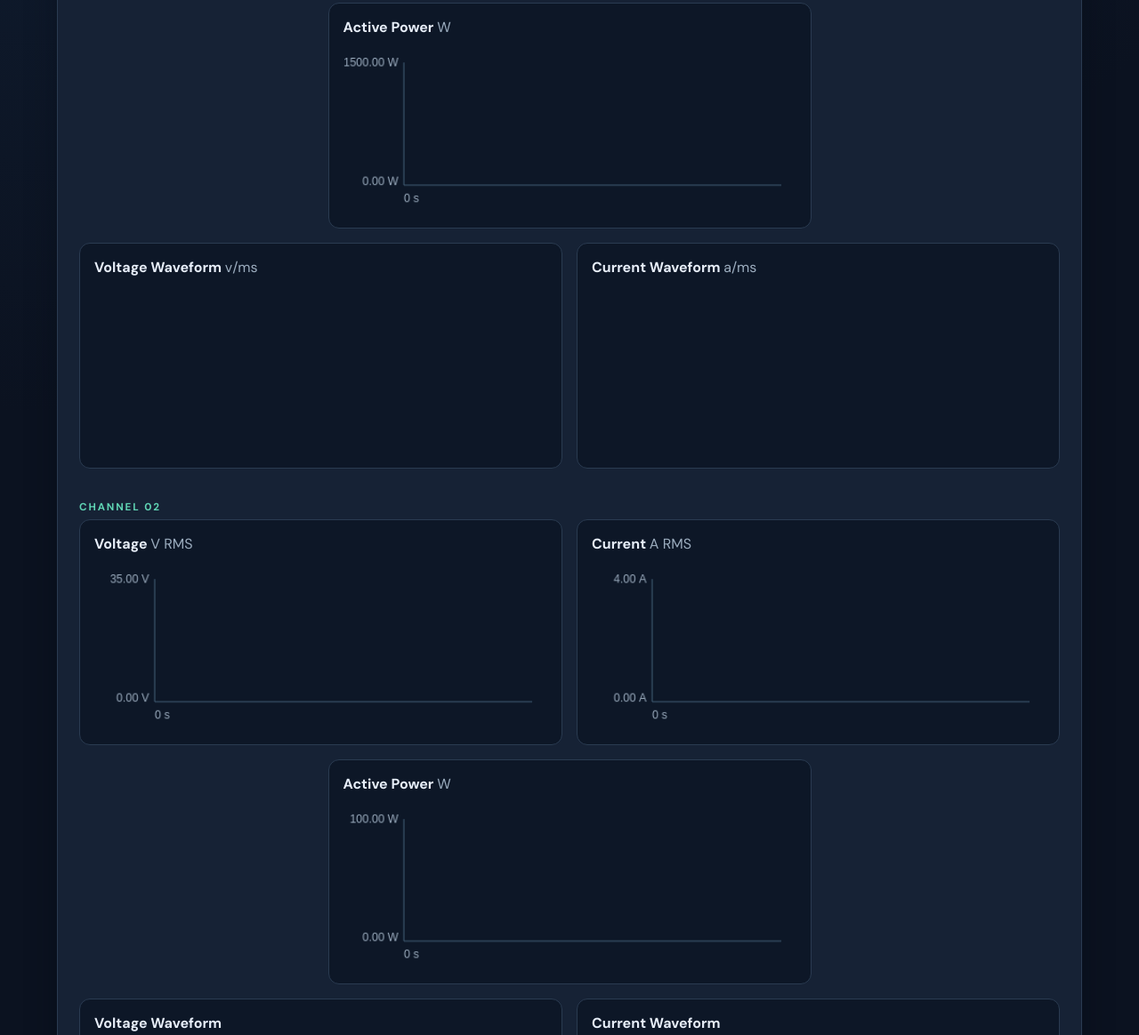
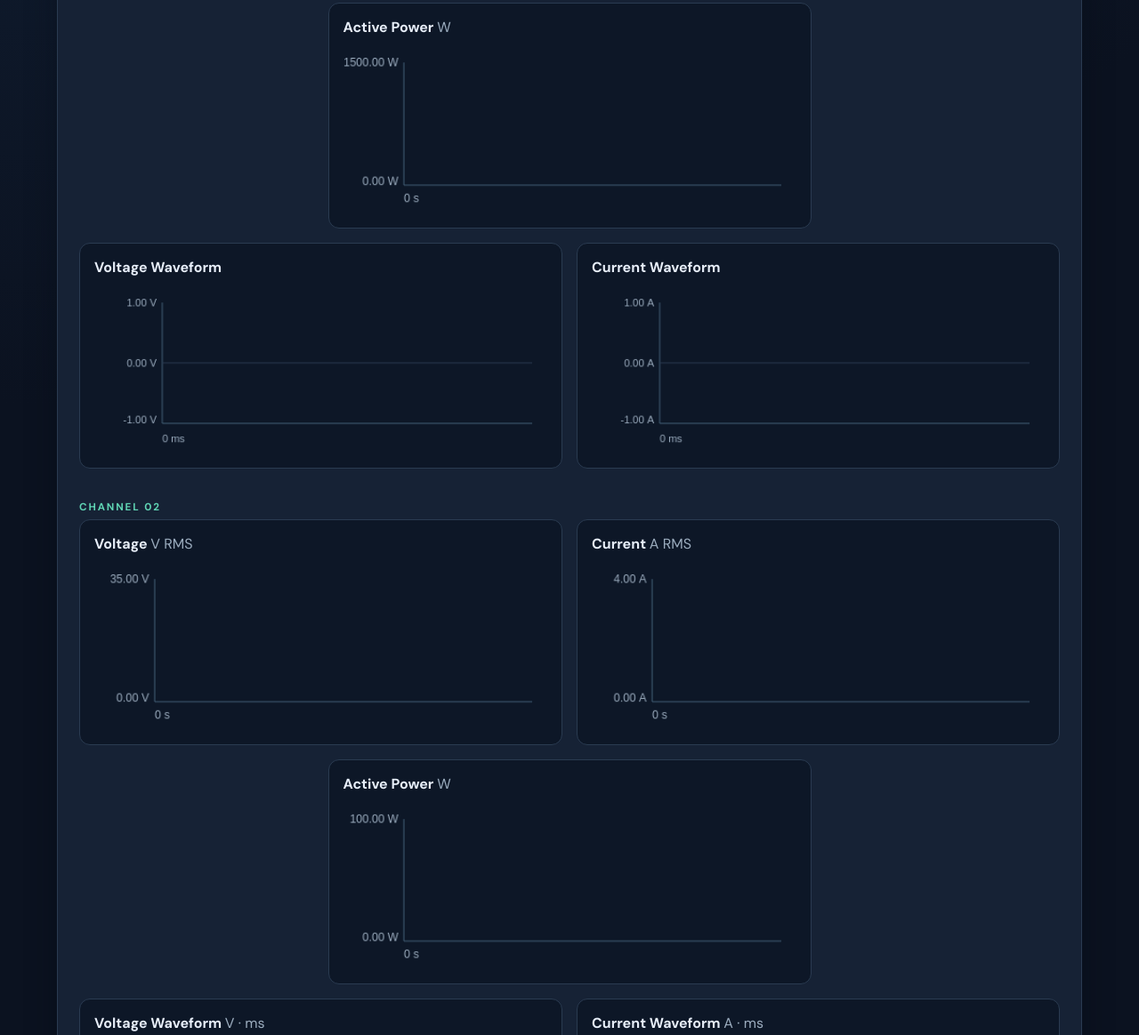
Before and after one commit to Rodrogamby/smart_supply, a website built with Vite: page gui/index.html in a window 1280 px wide. Shown: the part 1390-2554 px from the top of the page at 89% size. Built offline with nearby package versions, Linux system fonts and the light colour scheme.

Commit message:
hopefully the final dashboard's version

```diff
--- a/gui/index.html
+++ b/gui/index.html
@@ -83,11 +83,11 @@
               <canvas id="ch1-power-chart" width="480" height="180" role="img" aria-label="Channel 1 active power over time" ></canvas>
             </div>
             <div class="history-chart voltage-waveform-chart">
-              <h4>Voltage Waveform <span>v/ms</span></h4>
+              <h4>Voltage Waveform <span></span></h4>
               <canvas id="ch1-voltage_waveform-chart" width="480" height="180" role="img" aria-label="Channel 1 voltage waveform"></canvas>
             </div>
             <div class="history-chart current-waveform-chart">
-              <h4>Current Waveform <span>a/ms</span></h4>
+              <h4>Current Waveform <span></span></h4>
               <canvas id="ch1-current_waveform-chart" width="480" height="180" role="img" aria-label="Channel 1 current waveform"></canvas>
             </div>
           </div>
@@ -107,11 +107,11 @@
               <canvas id="ch2-power-chart" width="480" height="180" role="img" aria-label="Channel 2 voltage over time" ></canvas>
             </div>
             <div class="history-chart voltage-waveform-chart">
-              <h4>Voltage Waveform <span></span></h4>
+              <h4>Voltage Waveform <span>V · ms</span></h4>
               <canvas id="ch2-voltage_waveform-chart" width="480" height="180" role="img" aria-label="Channel 2 voltage waveform"></canvas>
             </div>
             <div class="history-chart current-waveform-chart">
-              <h4>Current Waveform <span></span></h4>
+              <h4>Current Waveform <span>A · ms</span></h4>
               <canvas id="ch2-current_waveform-chart" width="480" height="180" role="img" aria-label="Channel 2 current waveform"></canvas>
             </div>
           </div>
@@ -173,19 +173,18 @@
         </section>
         <section class="panel testing-panel" aria-labelledby="testing-title">
           <div class="section-heading"><div><p class="eyebrow">RELAY SEQUENCES</p><h2 id="testing-title">Testing</h2></div></div>
-          <p class="muted testing-help">Each row applies its state for the specified duration. Keep this tab open and connected. Browser timing is approximate.</p>
+          <p class="muted testing-help">Each row applies its state for the specified duration</p>
           <div class="testing-toolbar"><label for="testing-channel">Channel</label><select id="testing-channel"><option value="ch1">Channel 1</option><option value="ch2">Channel 2</option></select></div>
           <div class="testing-table-wrap"><table class="testing-table"><thead><tr><th scope="col">Time (seconds)</th><th scope="col">State</th><th scope="col">Actions</th></tr></thead><tbody id="testing-rows"></tbody></table></div>
           <div class="testing-actions"><button id="testing-add" type="button" class="secondary">+ Add row</button><button id="testing-play" type="button">Play</button><button id="testing-stop" type="button" class="secondary" disabled>Stop</button></div>
           <label class="testing-cycle"><input id="testing-cycle" type="checkbox"> Cyclic — repeat the sequence</label>
-          <p id="testing-status" class="muted" role="status">Ready. Stop and sequence completion send Off.</p>
         </section>
         <section class="panel" aria-labelledby="events-title">
           <div class="section-heading"><h2 id="events-title">Event log</h2><button id="clear-log" class="text-button" type="button">Clear</button></div>
           <ul id="event-log" class="event-log" aria-live="polite"></ul>
         </section>
       </main>
-      <footer>prototype lol</footer>
+      <footer>@2026 Fabián Aguario, Rodrigo Gamboa, Eduardo Rico Modales, Oscar Salazar  - Tecnológico de Monterrey</footer>
     </div>
     <script type="module" src="/src/main.js"></script>
   </body>
--- a/gui/src/main.js
+++ b/gui/src/main.js
@@ -206,6 +206,69 @@ function setStatus(message, type) {
 }
 
 // Read the connection form and start the MQTT connection
+
+//  waveform: [voltageSamples, currentSamples].
+const waveformPeriodUs = 125
+
+function drawWaveform(canvasId, samples = null, unit = 'V', periodUs = waveformPeriodUs) {
+  const canvas = $(canvasId)
+  if (!canvas) return false
+  const ctx = canvas.getContext('2d')
+  ctx.clearRect(0, 0, canvas.width, canvas.height)
+  const valid = Array.isArray(samples) && samples.length >= 2 &&
+    samples.length <= 10000 && samples.every(Number.isFinite) &&
+    Number.isFinite(periodUs) && periodUs > 0
+  const left = 72, right = canvas.width - 16, top = 20, bottom = canvas.height - 32
+  const center = (top + bottom) / 2
+  const peak = valid ? samples.reduce((m, v) => Math.max(m, Math.abs(v)), 0) : 0
+  const limit = peak ? peak * 1.1 : 1
+  ctx.font = '11px sans-serif'
+  ctx.fillStyle = '#9cadbf'
+  ctx.strokeStyle = '#456078'
+  ctx.lineWidth = 1
+  ctx.beginPath()
+  ctx.moveTo(left, top); ctx.lineTo(left, bottom); ctx.lineTo(right, bottom)
+  ctx.stroke()
+  ctx.strokeStyle = '#2a3b51'
+  ctx.beginPath(); ctx.moveTo(left, center); ctx.lineTo(right, center); ctx.stroke()
+  ctx.textAlign = 'right'
+  for (const [value, y] of [[limit, top + 4], [0, center + 4], [-limit, bottom]]) {
+    ctx.fillText(value.toFixed(2) + ' ' + unit, left - 6, y)
+  }
+  ctx.textAlign = 'left'
+  ctx.fillText('0 ms', left, bottom + 20)
+  if (!valid) {
+    ctx.textAlign = 'center'
+    return false
+  }
+  ctx.textAlign = 'right'
+  ctx.fillText(((samples.length - 1) * periodUs / 1000).toFixed(2) + ' ms', right, bottom + 20)
+  ctx.save()
+  ctx.beginPath(); ctx.rect(left, top, right - left, bottom - top); ctx.clip()
+  ctx.strokeStyle = unit === 'V' ? '#60d5b4' : '#ffca80'
+  ctx.lineWidth = 2
+  ctx.beginPath()
+  samples.forEach((value, index) => {
+    const x = left + index / (samples.length - 1) * (right - left)
+    const y = center - value / limit * (bottom - top) / 2
+    if (index === 0) ctx.moveTo(x, y)
+    else ctx.lineTo(x, y)
+  })
+  ctx.stroke()
+  ctx.restore()
+  return true
+}
+
+function updateWaveforms(channel, waveform) {
+  const validPair = Array.isArray(waveform) && waveform.length === 2 &&
+    waveform.every(a => Array.isArray(a) && a.length >= 2 && a.length <= 10000 && a.every(Number.isFinite)) &&
+    waveform[0].length === waveform[1].length
+  drawWaveform(channel + '-voltage_waveform-chart', validPair ? waveform[0] : null, 'V')
+  drawWaveform(channel + '-current_waveform-chart', validPair ? waveform[1] : null, 'A')
+  const status = $(channel + '-waveform-status')
+
+}
+
 function connect() {
   const url = $('broker-url').value.trim()
   const username = $('mqtt-user').value.trim()
@@ -279,6 +342,7 @@ function connect() {
 
     try {
       const readings = JSON.parse(message.toString())
+      updateWaveforms(channel, readings.waveform)
       const { vrms, irms, p, q, s, pf, freq } = readings
       function show(id, value) {
           const element = $(id)
@@ -323,6 +387,9 @@ function connect() {
   // When the connection closes, reset the buttons for another attempt
   client.on('close', () => {
     stopTesting(false)
+    for (const channel of ['ch1', 'ch2']) {
+      updateWaveforms(channel, null)
+    }
     client = null
 
     // Disable relay controls and clear their displayed states
@@ -355,6 +422,8 @@ $('clear-log').addEventListener('click', () => $('event-log').replaceChildren())
 // Draw empty axes using the same limits used for live updates
 drawChannelHistory('ch1')
 drawChannelHistory('ch2')
+updateWaveforms('ch1', null)
+updateWaveforms('ch2', null)
 
 // Publish a command when a relay button is clicked
 document.querySelectorAll('.channel-command').forEach(button => {
```
